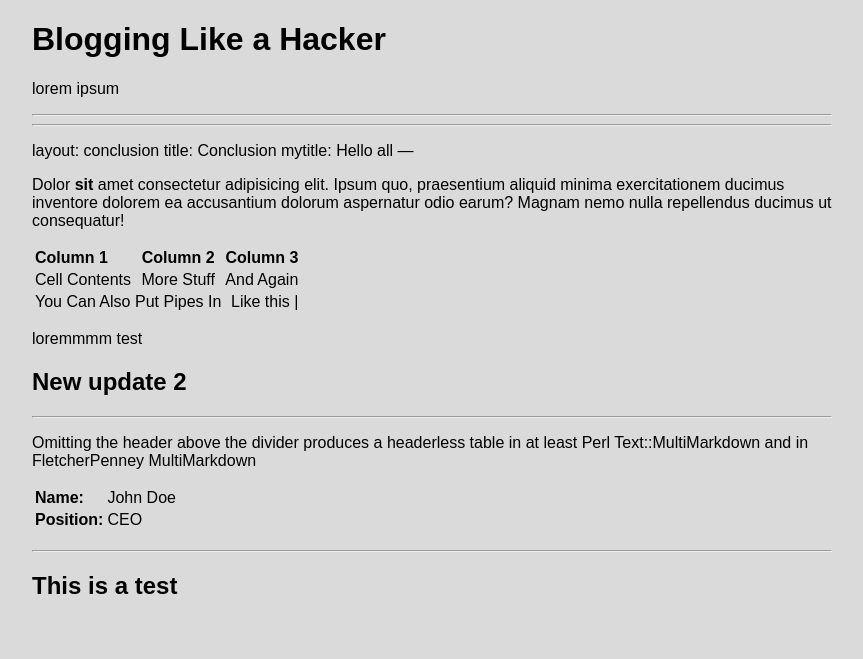
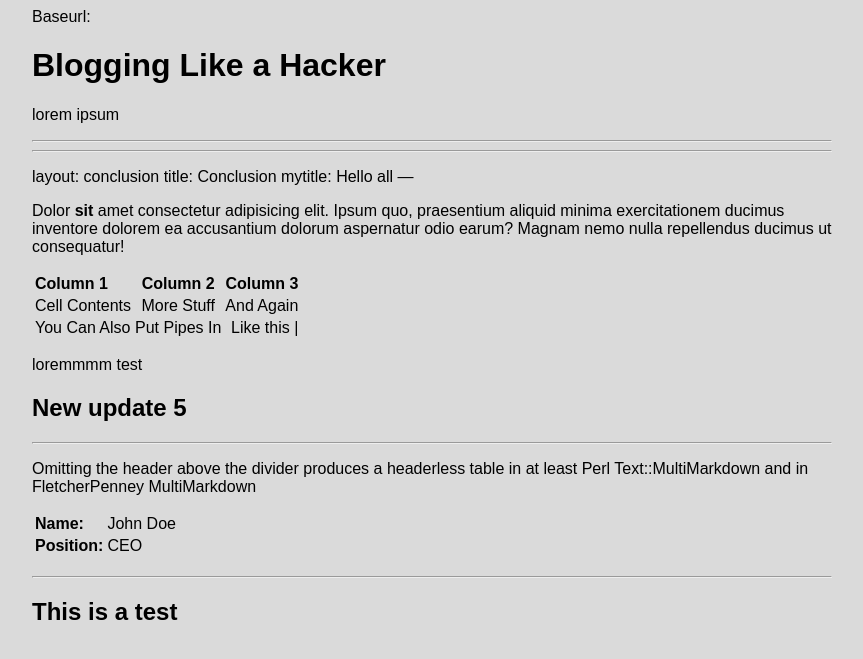
Before and after one commit to ntopulos/jekyll-test, a Jekyll site: the page built from docs/index.md, in a window 1280 px wide. Shown: the top 659 px of the page, without its empty margins (208-1071 px from the left). Built offline with Jekyll 4.4.1, drawn with Linux system fonts in a browser that asks for light colours.

Commit message:
content update

```diff
--- a/docker-compose.yml
+++ b/docker-compose.yml
@@ -3,7 +3,7 @@ version: '3'
 services:
   jekyll:
     image: jekyll/jekyll:4.0
-    command: jekyll serve --watch --force_polling --verbose
+    command: jekyll serve --watch --force_polling --verbose --baseurl '/'
     ports:
       - 4000:4000
     volumes:
--- a/docs/_config.yml
+++ b/docs/_config.yml
@@ -1,5 +1,4 @@
-baseurl: /
-url: https://ntopulos.github.io/
+baseurl: /jekyll-test
 sass:
     sass_dir: _sass
     style: compressed
--- a/docs/_includes/conclusion.md
+++ b/docs/_includes/conclusion.md
@@ -15,7 +15,7 @@ Dolor **sit** amet consectetur adipisicing elit. Ipsum quo, praesentium aliquid
 loremmmm
 test
 
-## New update 2
+## New update 5
 
 ---
 
--- a/docs/_layouts/default.html
+++ b/docs/_layouts/default.html
@@ -6,6 +6,9 @@
     <link rel="stylesheet" href="/style.css">
   </head>
   <body>
+    <div>
+      Baseurl: {{ baseurl }}
+    </div>
     <div>
       <h1>{{ page.title }}</h1>
       <section>
```
Also changed, not shown: 1 other file.
